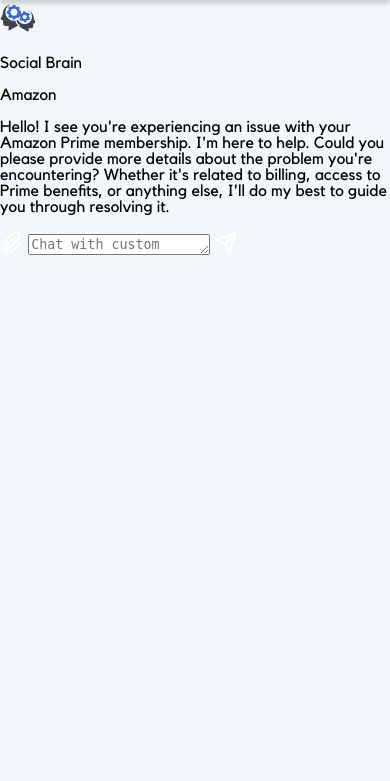
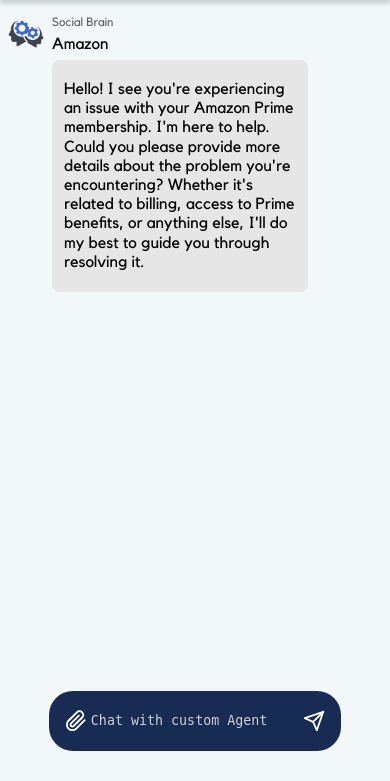
Before and after one commit to CodeConfluence/Django-OpenAI-Chatbot, a Django app: template my_chatbot/my_chatbot_App/templates/chatbotApp/home.html in a window 390 px wide. Shown: the part 63-844 px from the top of the page. Run offline with Django 3.2, Linux system fonts and the light colour scheme; the template is opened without the code that fills it, so the values that code supplies are empty.

Commit message:
refactor: add styling for core chatbot
Adds styling for the core chatbot mockup as well as
adds responsive queries to previous styles

```diff
--- a/my_chatbot/my_chatbot_App/static/styles/styles.css
+++ b/my_chatbot/my_chatbot_App/static/styles/styles.css
@@ -363,6 +365,96 @@ h1 {
 .recommended-agents-icon {
   width: 36px;
   height: 36px;
+}
+
+.chatbot-chat-wrapper {
+  padding: 16px 8px;
+  display: flex;
+  flex-direction: column;
+  align-items: flex-start;
+  gap: 16px;
+}
+
+.chatbot-chat-output-wrapper {
+  display: flex;
+  gap: 8px;
+}
+
+.chatbot-chat-output-content,
+.chatbot-chat-output-titles {
+  display: flex;
+  flex-direction: column;
+  gap: 8px;
+}
+
+.chatbot-chat-output-titles {
+  gap: 8px;
+}
+
+.chatbot-chat-output-titles p {
+  margin: 0;
+}
+
+.chatbot-chat-social-brain {
+  font-size: 0.75rem;
+  color: #0a0f11a2;
+}
+
+.chatbot-chat-message {
+  background-color: var(--primary-white-100);
+  padding: 4px 12px;
+  border-radius: 8px;
+}
+
+.chatbot-chat-message-content {
+  width: 25ch;
+  line-height: 120%;
+}
+
+.chatbot-chatbox-wrapper {
+  bottom: 30px;
+  position: fixed;
+  z-index: 15;
+  align-self: center;
+  background-color: var(--primary-blue-600);
+  padding: 16px;
+  border-radius: 24px;
+  display: flex;
+  align-items: center;
+  min-width: min-content;
+  width: 75dvw;
+  max-width: 500px;
+}
+
+.chatbot-chatbox-input {
+  border: none;
+  background: none;
+  outline: none;
+  color: var(--secondary-text-color-0);
+  padding: 4px;
+  width: 90%;
+  max-width: 90%;
+  text-wrap: wrap;
+  line-height: 150%;
+  resize: none;
+}
+
+.chatbot-chatbox-input:active {
+  border: none;
+  outline: none;
+}
+
+.chatbot-chatbox-input::placeholder {
+  color: #eff4f6d2;
+}
+
+.chatbox-send-icon-inactive {
+  color: #eff4f628;
+}
+
+.chatbox-paperclip-icon,
+.chatbox-send-icon {
+  cursor: pointer;
 }
 
 /* Register page specific styles */
```
Also changed, not shown: other parts of my_chatbot/my_chatbot_App/static/styles/styles.css (+115 -1 lines).
